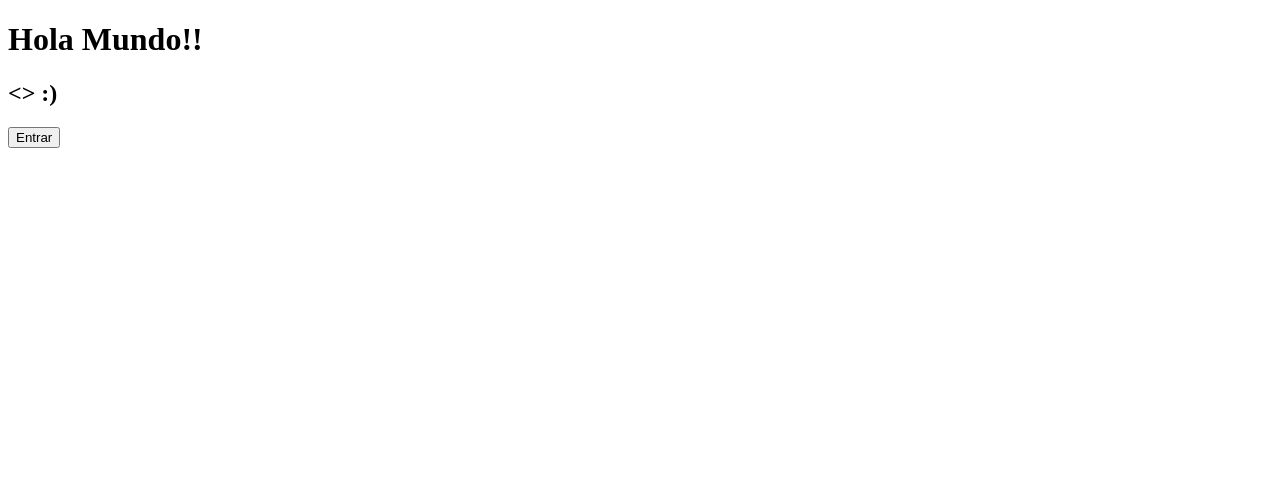
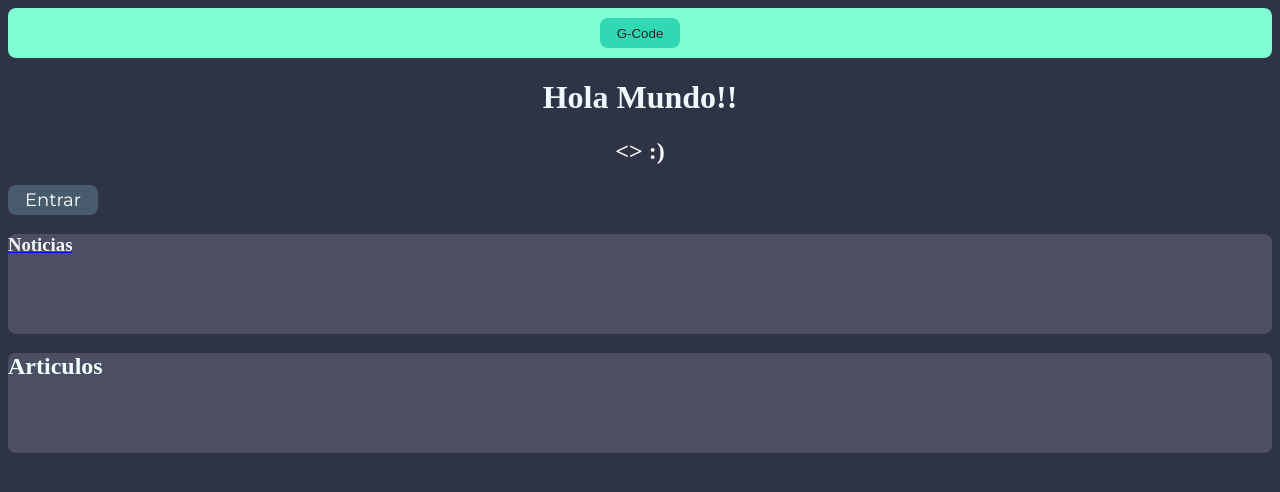
Before and after one commit to GustavoConCode/GConCode, a plain HTML site: page index.html in a window 1280 px wide. Drawn offline with Linux system fonts and the light colour scheme.

Commit message:
build v6

```diff
--- a/index.html
+++ b/index.html
@@ -4,10 +4,24 @@
     <meta charset="UTF-8">
     <meta name="viewport" content="width=device-width, initial-scale=1.0">
     <title>G-Code</title>
+    <link rel="stylesheet" href="style.css">
 </head>
 <body>
-    <h1>Hola Mundo!!</h1>
-    <h2>&lt;&gt; :)</h2>
-    <button>Entrar</button>
+    <header>
+        <button>G-Code</button>
+    </header>
+    <h1 class="holam">Hola Mundo!!</h1>
+    <h2 class="smile">&lt;&gt; :)</h2>
+    <button class="Entrar">Entrar</button>
+    <article>
+        <a href="noticias/index.html">
+        <section>
+            <h1>Noticias</h1>
+        </section>
+        </a>
+        <section>
+            <h2>Articulos</h2>
+        </section>
+    </article>
 </body>
 </html>
--- /dev/null
+++ b/style.css
@@ -0,0 +1,59 @@
+@font-face {
+    font-family: Monserat;
+    src: url(Montserrat-Regular.ttf);
+}
+
+body{
+    background-color: rgb(47, 51, 70);
+}
+
+body h1 {
+    color: aliceblue;
+}
+.holam{
+    text-align: center;
+}
+
+.smile{
+    text-align: center;
+    color: white;
+}
+
+.Entrar{
+    border: none;
+    height: 30px;
+    width: 90px;
+    border-radius: 8px;
+    color: white;
+    background-color: rgb(72, 91, 109);
+    font-family: Monserat, sans-serif;
+    font-size: 18px;
+}
+
+body h2{
+    color: azure
+}
+
+header{
+    height: 50px;
+    border-radius: 8px;
+    color: white;
+    display:grid;
+    place-items: center;
+    background-color: aquamarine;
+}
+
+header button{
+    background-color: rgb(49, 216, 180);
+    color: rgb(36, 36, 36);
+    border: none;
+    border-radius: 8px;
+    height: 30px;
+    width: 80px;
+}
+
+section{
+    background-color: rgb(76, 78, 99);
+    height: 100px;
+    border-radius: 8px;
+}
```
Also changed, not shown: noticias/index.html (added, +11 -0 lines), Montserrat-Regular.ttf (added).
